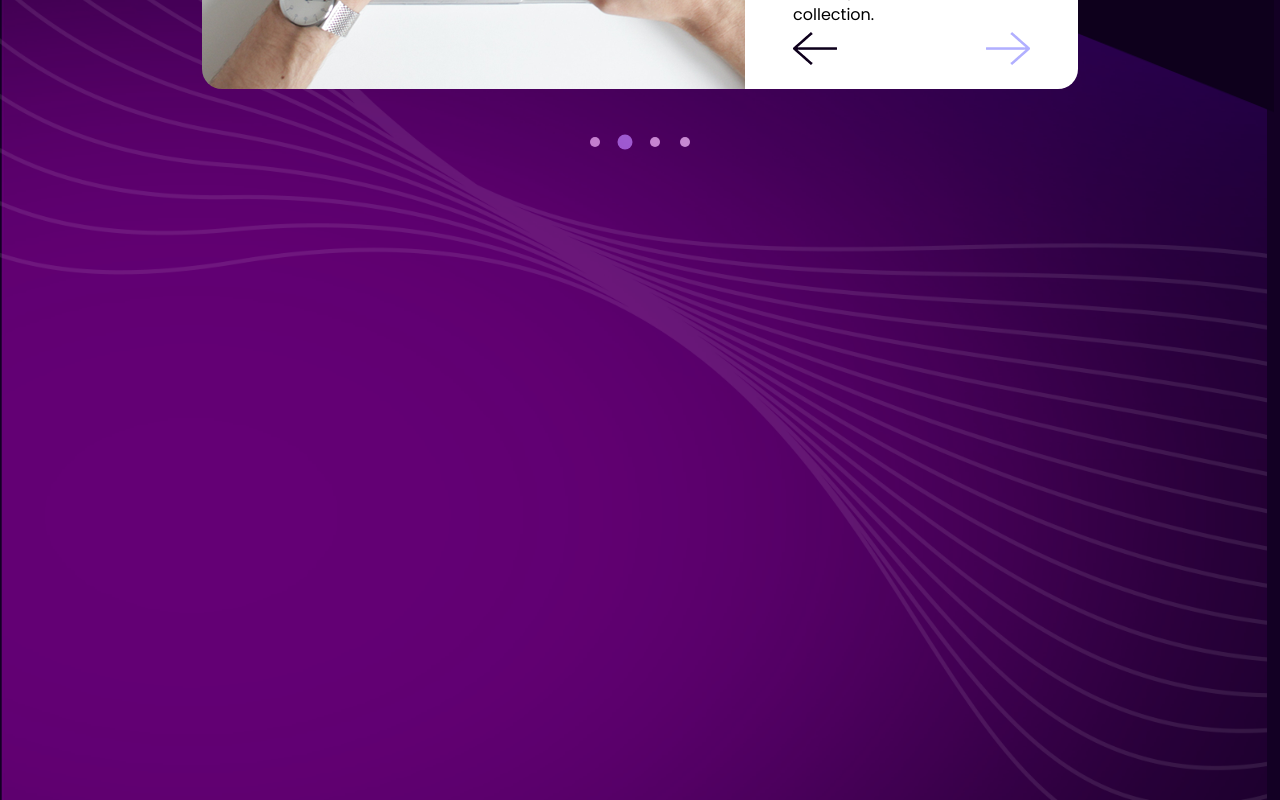
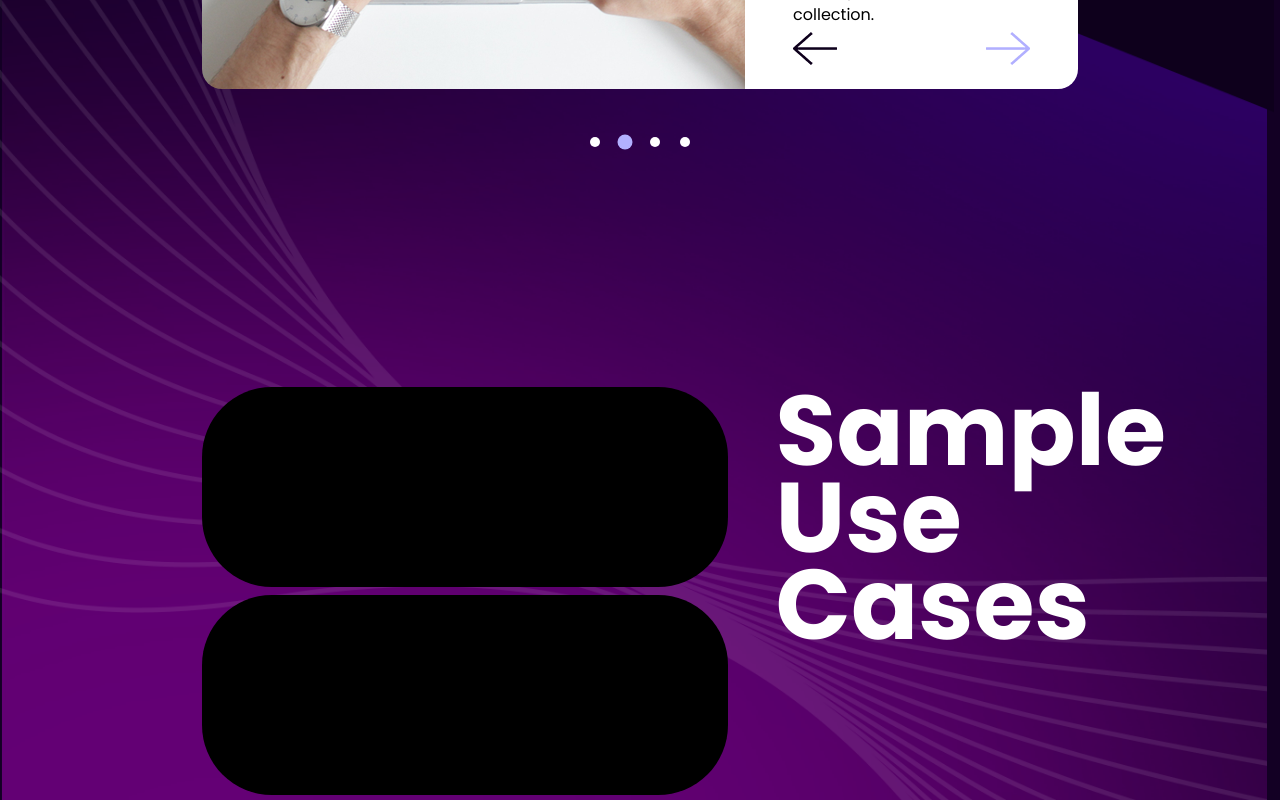
Before and after one commit to soar-robotics/soarchain-web, a Next.js app: page / in a window 1280 px wide. Shown: the part 3020-3820 px from the top of the page. Built offline with nearby package versions, Linux system fonts and the light colour scheme.

Commit message:
added usecase part

```diff
--- a/pages/index.js
+++ b/pages/index.js
@@ -120,6 +120,16 @@ export default function Home() {
             <div className="dot"></div>
           </div>
         </div>
+
+        <div className="use-cases py-30 d-flex">
+          <div className="card-holder">
+            <div className="card mb-2"></div>
+            <div className="card mb-2"></div>
+            <div className="card mb-2"></div>
+          </div>
+
+          <div className="usecase-text px-md-5 h2">Sample Use Cases</div>
+        </div>
       </div>
 
       {/* <img src="/waves.png" className="waves1" alt="" /> */}
--- a/styles/app.scss
+++ b/styles/app.scss
@@ -97,6 +97,30 @@ header {
     width: 38%;
   }
 }
+.slider {
+  position: relative;
+  z-index: 13;
+}
+
+.use-cases {
+  position: relative;
+  z-index: 19;
+  .card-holder {
+    width: 60%;
+
+    .card {
+      height: 200px;
+      background-color: #000;
+      border-radius: 70px;
+    }
+  }
+  .usecase-text {
+    width: 40%;
+    font-size: 99px;
+    line-height: 87px;
+    font-weight: 700;
+  }
+}
 
 .rsu-app-bg {
   position: absolute;
@@ -125,15 +149,11 @@ header {
   margin-right: -50vw;
   background-image: url('/background/glow2.png');
   background-size: cover;
-  height: 230%;
+  height: 4000px;
   z-index: 10;
   background-repeat: no-repeat;
 }
 
-.slider {
-  position: relative;
-  z-index: 13;
-}
 /// TEXTS ///
 .text-purple {
   color: #b2b0ff;
@@ -217,6 +237,8 @@ header {
 
 .dots {
   width: 100px;
+  position: relative;
+  z-index: 20;
   .dot {
     width: 10px;
     height: 10px;
```
